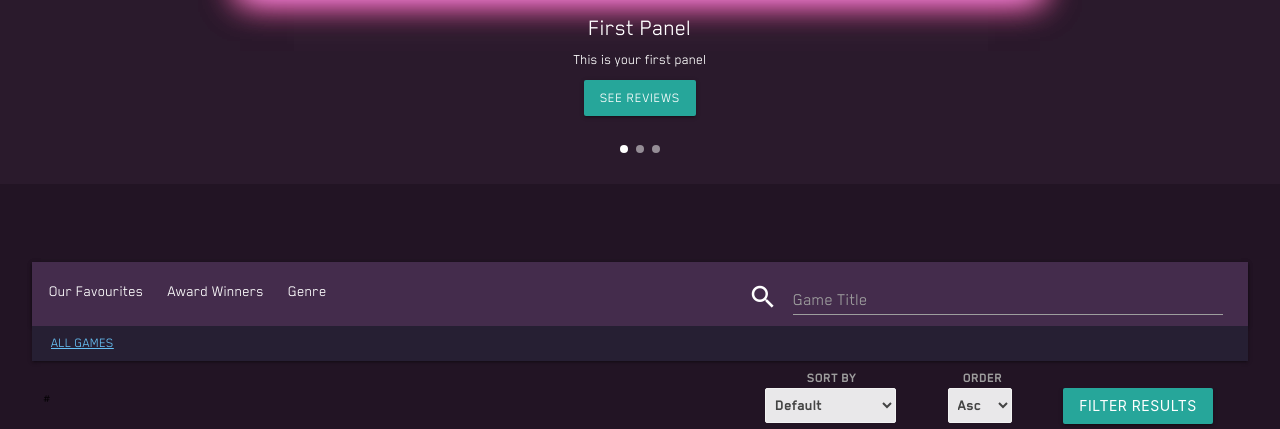
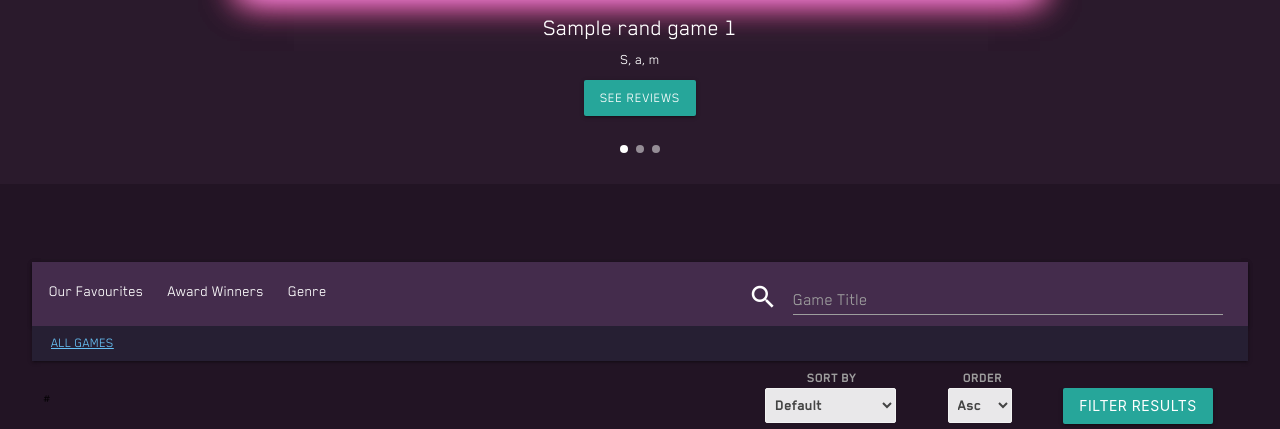
Before and after one commit to EllenSt264/my-Next-Game, a Flask app: template templates/games-pc.html in a window 1280 px wide. Shown: the part 525-954 px from the top of the page. Run offline with Flask 2, Linux system fonts and the light colour scheme; the template is opened without the code that fills it: most values are stand-ins (such as "Sample title", 1, 10 or a date in 2020); grey boxes marked "Sample" are stand-in pictures; some libraries are stand-ins or nearby versions.

Commit message:
Update games-template Carousel
Add random carousel item images and text based on game data within all_pc_games col.

```diff
--- a/templates/games-template.html
+++ b/templates/games-template.html
@@ -17,21 +17,21 @@
         </div>
         <!-- Carousel item 1 -->
         <div class="carousel-item white-text" href="#">
-            <img src="https://cdn.cloudflare.steamstatic.com/steam/apps/1174180/header.jpg?t=1615608871" alt="carousel image" class="glow2">
-            <h2>First Panel</h2>
-            <p class="white-text">This is your first panel</p>
+            <img src="{{ rand_game_1.game_img_full }}" alt="carousel image" class="glow2">
+            <h2>{{ rand_game_1.game_title }}</h2>
+            <p class="white-text">{{ rand_game_1.game_top_tags[:3]|join(', ') }}</p>
         </div>
         <!-- Carousel item 2 -->
-        <div class="carousel-item white-text other" href="#">
-            <img src="https://cdn.cloudflare.steamstatic.com/steam/apps/1190460/header.jpg?t=1616683107" alt="carousel image" class="glow2">
-            <h2>Second Panel</h2>
-            <p class="white-text">This is your second panel</p>
+        <div class="carousel-item white-text" href="#">
+            <img src="{{ rand_game_2.game_img_full }}" alt="carousel image" class="glow2">
+            <h2>{{ rand_game_2.game_title }}</h2>
+            <p class="white-text">{{ rand_game_2.game_top_tags[:3]|join(', ') }}</p>
         </div>
         <!-- Carousel item 3 -->
         <div class="carousel-item white-text" href="#">
-            <img src="https://cdn.cloudflare.steamstatic.com/steam/apps/892970/header.jpg?t=1615295984" alt="carousel image" class="glow2">
-            <h2>Third Panel</h2>
-            <p class="white-text">This is your third panel</p>
+            <img src="{{ rand_game_3.game_img_full }}" alt="carousel image" class="glow2">
+            <h2>{{ rand_game_3.game_title }}</h2>
+            <p class="white-text">{{ rand_game_3.game_top_tags[:3]|join(', ') }}</p>
         </div>
     </div>
 
```
